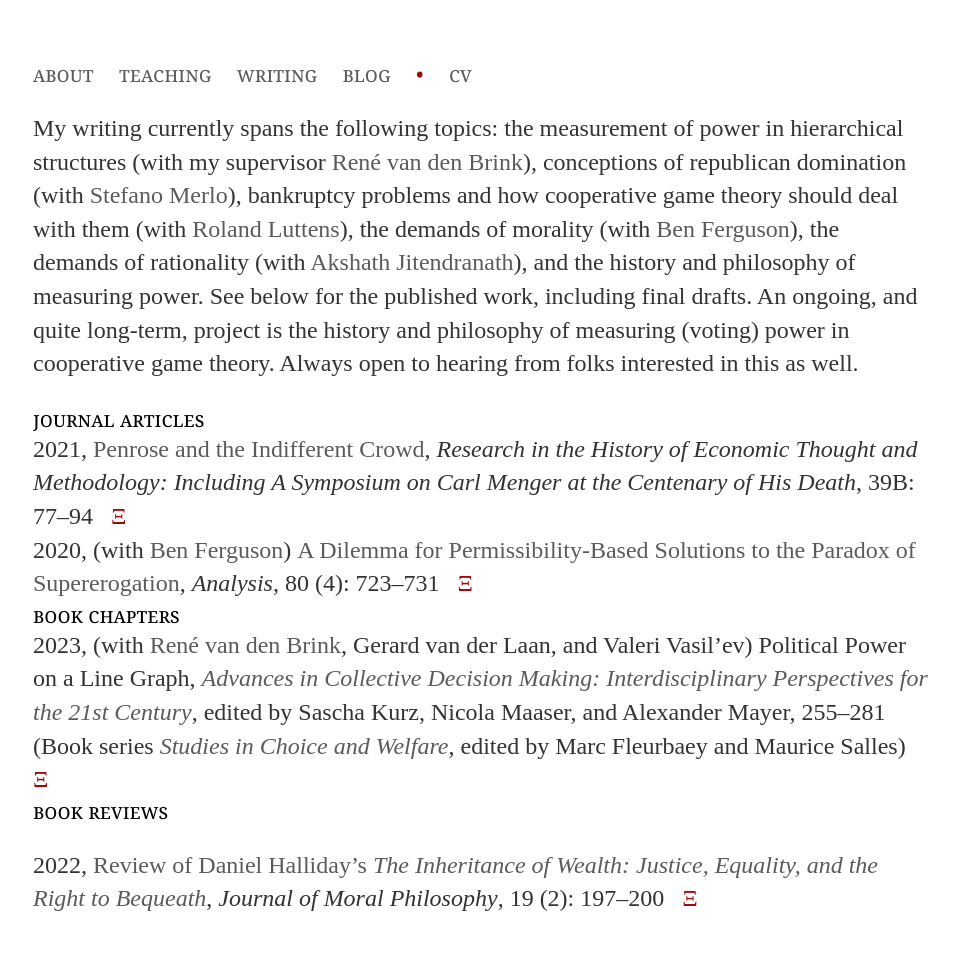
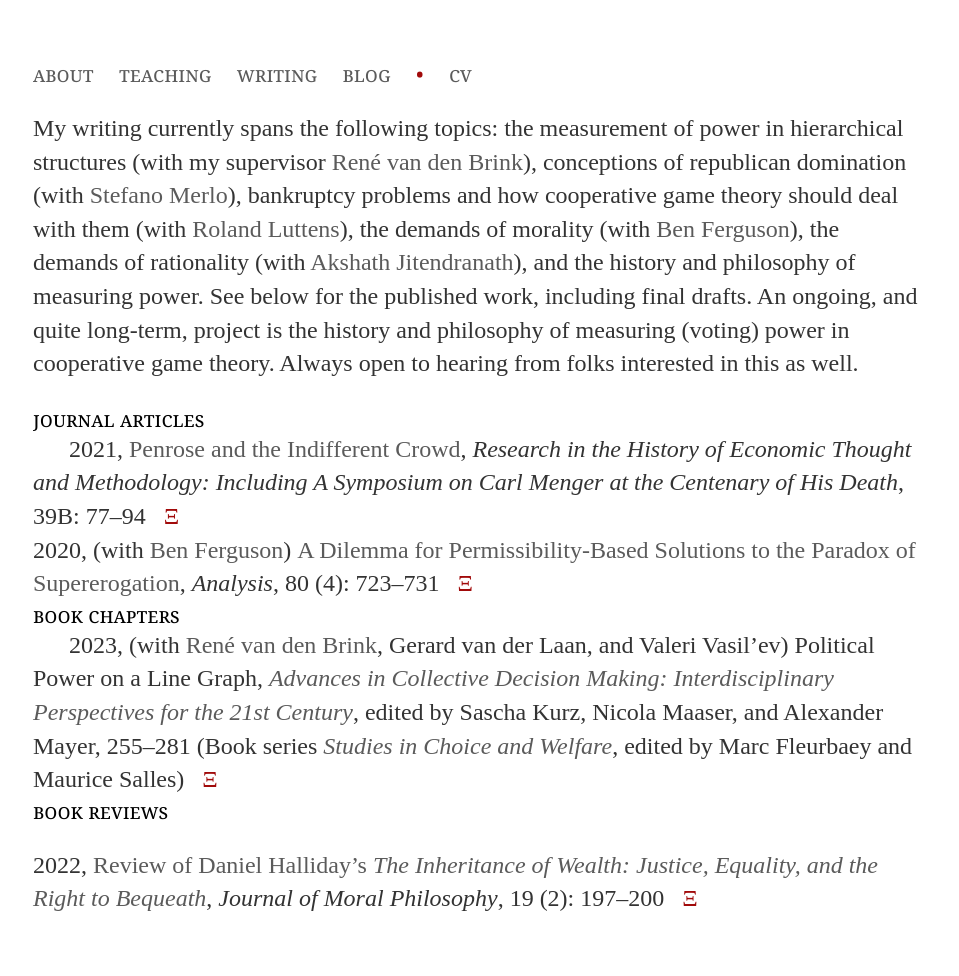
Before and after one commit to uzunovam/uzunovam, a Jekyll site: the page built from writing/index.html, in a window 1280 px wide. Shown: the whole page, without its empty margins (159-1118 px from the left). Built offline with Jekyll 4.4.1, drawn with Linux system fonts in a browser that asks for light colours.

Commit message:
Update main.css

```diff
--- a/css/main.css
+++ b/css/main.css
@@ -35,6 +35,8 @@
     line-height: 1.4em;
     color: #333;
     font-variant: oldstyle-nums;
+    padding-left: 36px;
+    text-indent: -36px;
 }
 numerals {
     font-family: Georgia, serif;
```
